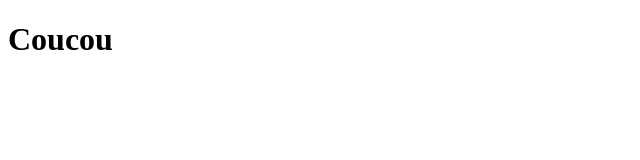
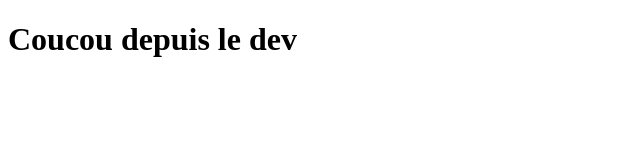
Before and after one commit to fredavr/newprojectvscode, a plain HTML site: page index.html in a window 1280 px wide. Shown: the whole page, without its empty margins (0-640 px from the left). Drawn offline with Linux system fonts and the light colour scheme.

Commit message:
change fait depuis dev

```diff
--- a/index.html
+++ b/index.html
@@ -6,7 +6,7 @@
     </head>
     <body>
         <h1 class="titre">
-            Coucou
+            Coucou depuis le dev
         </h1>
     </body>
 </html>
```
